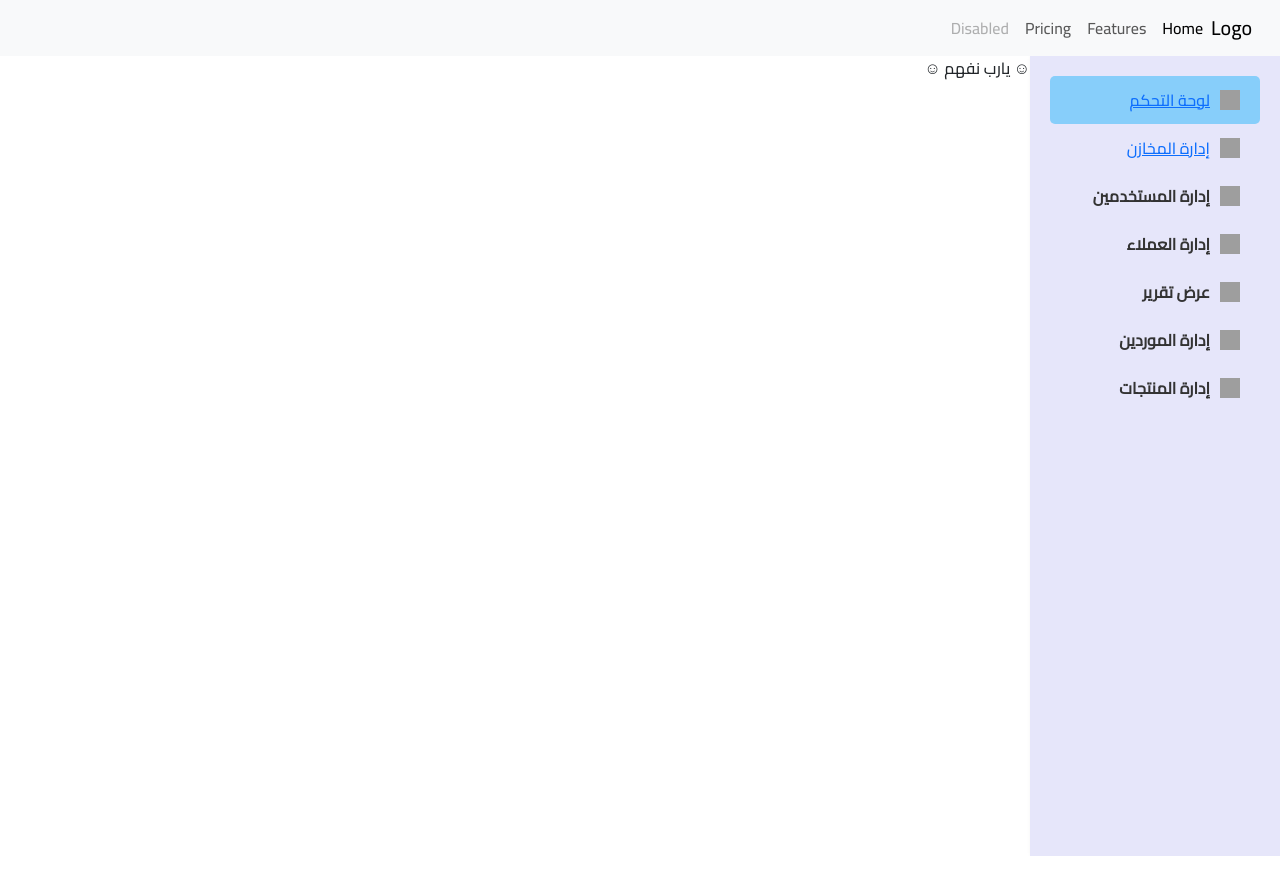
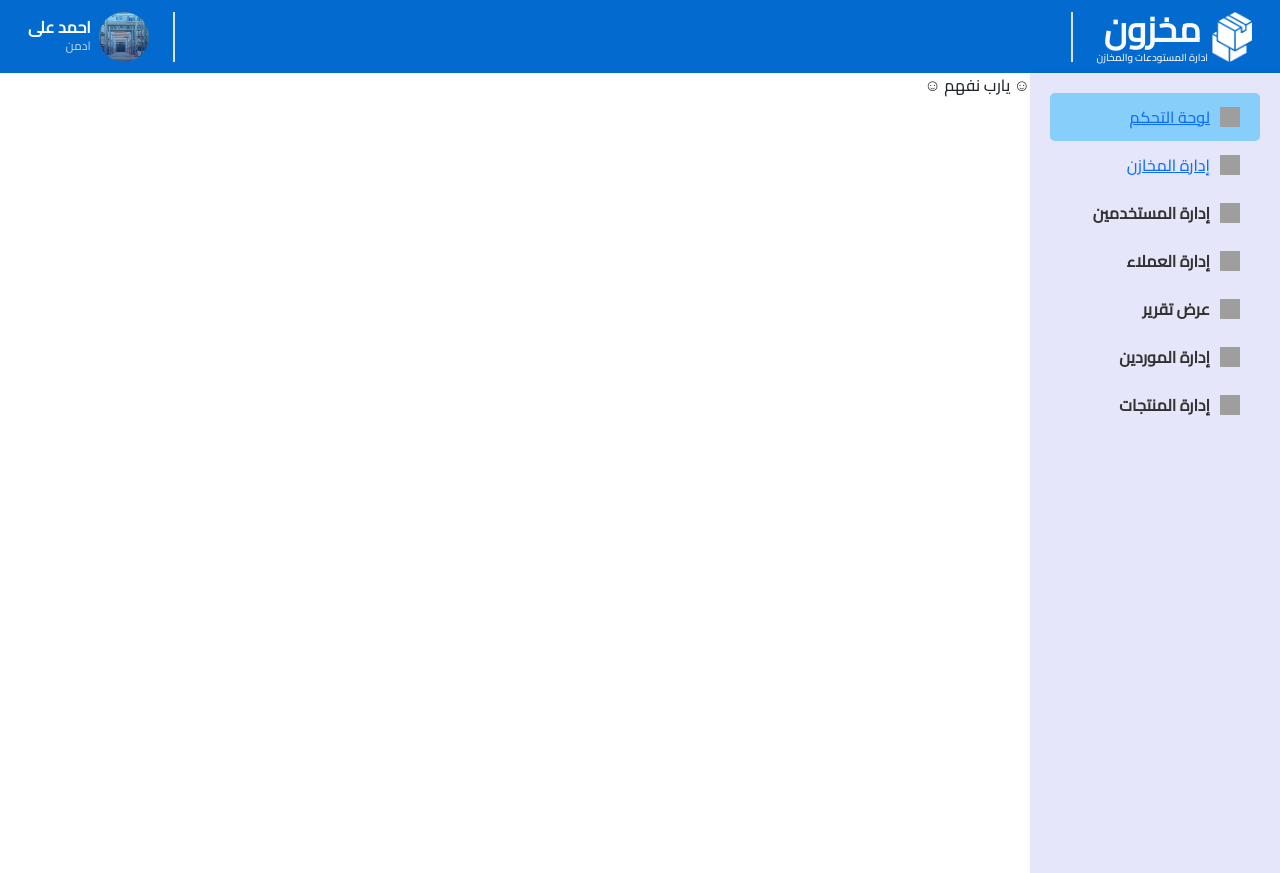
Before and after one commit to teamm-39/Ma5zonyProject-front-end, a React (Vite) app: page /store in a window 1280 px wide. Built offline with nearby package versions, Linux system fonts and the light colour scheme; grey boxes are pictures that could not be loaded.

Commit message:
style navbar

```diff
--- a/src/assets/css/StoresPage.css
+++ b/src/assets/css/StoresPage.css
@@ -1,7 +1,7 @@
 h2{
 margin: 0;
 font-family: Arial, sans-serif;
-direction rtl;
+direction: rtl;
 background-color: #f8f9fa;
 }
 .top-bar {
@@ -70,5 +70,7 @@ padding: 30px;
 border-radius: 5px;
 box-shadow: 0 0 10px rgba(0, 0, 0, 0.1);
 }
-  font-size: 5rem !important ;
-  /* text-align: center; */
+  h1 {
+    font-size: 5rem !important;
+    /* text-align: center; */
+  }
--- /dev/null
+++ b/src/assets/css/navbar.css
@@ -0,0 +1,22 @@
+.nav-container{
+  background-color: #036BCF !important;
+  color:white !important;
+}
+.brand-span{
+  font-size: 10px;
+}
+.brand-name h2{
+  font-size: 35px;
+  background-color: unset;
+  font-family: unset;
+}
+.profile-box img{
+  border-radius: 50%;
+  width: 50px;
+  height: 50px;
+}
+.profile-content span{
+  font-size: 12px !important;
+  opacity: .7;
+}
+/* #FAFAFA */
--- a/src/layouts/NavBar.jsx
+++ b/src/layouts/NavBar.jsx
@@ -1,11 +1,19 @@
+import "../assets/css/navbar.css";
+import logo from '../assets/imgs/baner/login-logo.png';
+import baner from '../assets/imgs/baner/login-buner.png';
+import { Link } from "react-router-dom";
 function NavBar() {
   return (
     <div className="nav-container">
-      <nav className="navbar navbar-expand-lg bg-body-tertiary">
+      <nav className="navbar navbar-expand-lg">
         <div className="container-fluid">
-          <a className="navbar-brand" href="#">
-            Logo
-          </a>
+          <Link className="navbar-brand d-flex align-items-center pe-3 p-0 m-0 gap-1" to="/">
+            <img src={logo} alt="" width={40} style={{height:"50px"}} />
+            <div className="brand-name text-center d-flex flex-column">
+              <h2 className="fw-bold p-0 m-0 text-light">مخزون</h2>
+              <span className="brand-span m-0 p-0 text-light">ادارة المستودعات والمخازن</span>
+            </div>
+          </Link>
           <button
             className="navbar-toggler"
             type="button"
@@ -17,20 +25,15 @@ function NavBar() {
           >
             <span className="navbar-toggler-icon"></span>
           </button>
-          <div className="collapse navbar-collapse" id="navbarNavAltMarkup">
-            <div className="navbar-nav text-center">
-              <a className="nav-link active" aria-current="page" href="#">
-                Home
-              </a>
-              <a className="nav-link" href="#">
-                Features
-              </a>
-              <a className="nav-link" href="#">
-                Pricing
-              </a>
-              <a className="nav-link disabled" aria-disabled="true">
-                Disabled
-              </a>
+          <div className="collapse navbar-collapse border-end border-2 me-4 d-flex justify-content-end" id="navbarNavAltMarkup">
+            <div className="navbar-nav border-end pe-4 border-2 ps-3">
+              <div className="d-flex profile-box gap-2 align-items-center">
+                <img src={baner} alt="profile pic" width={50} />
+                <div className="profile-content d-flex flex-column">
+                  <h6 className="m-0 p-0 fw-bold">احمد على</h6>
+                  <span>ادمن</span>
+                </div>
+              </div>
             </div>
           </div>
         </div>
```
Also changed, not shown: src/assets/css/global.css (indentation only).
